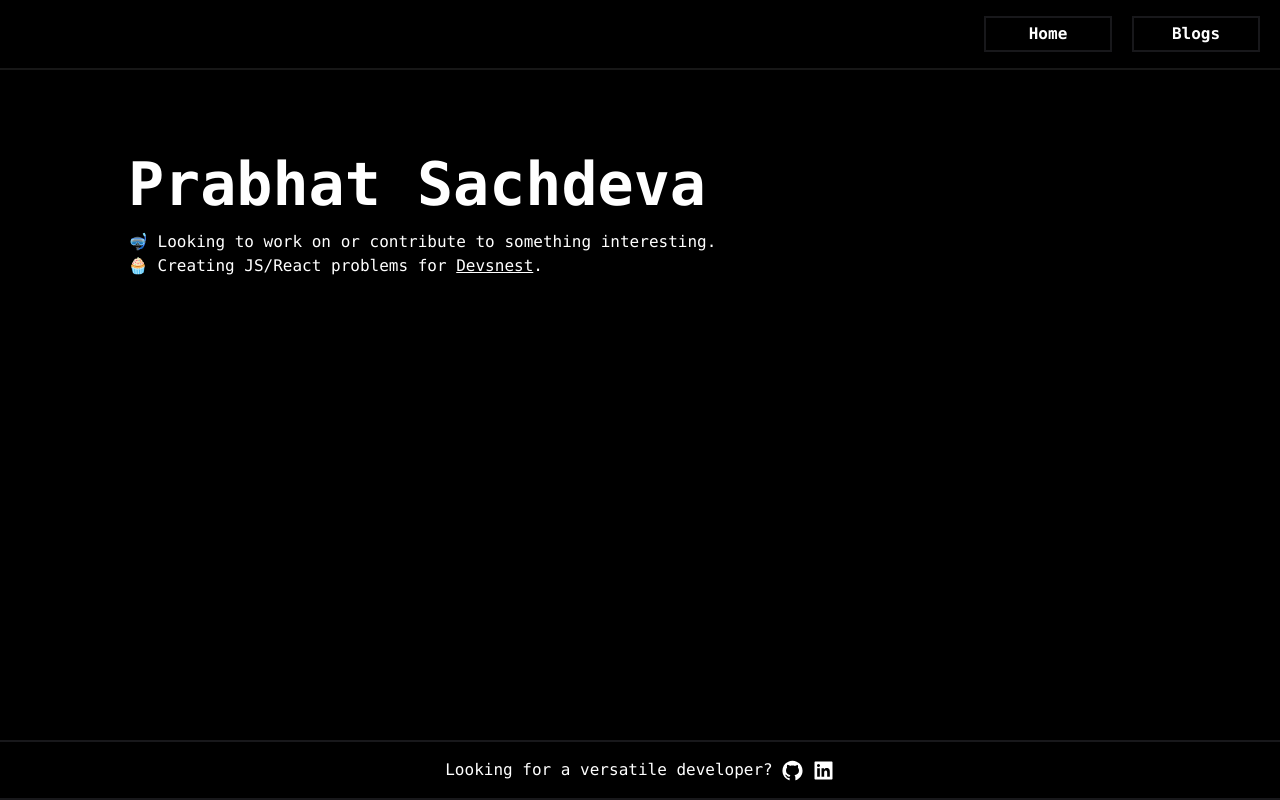
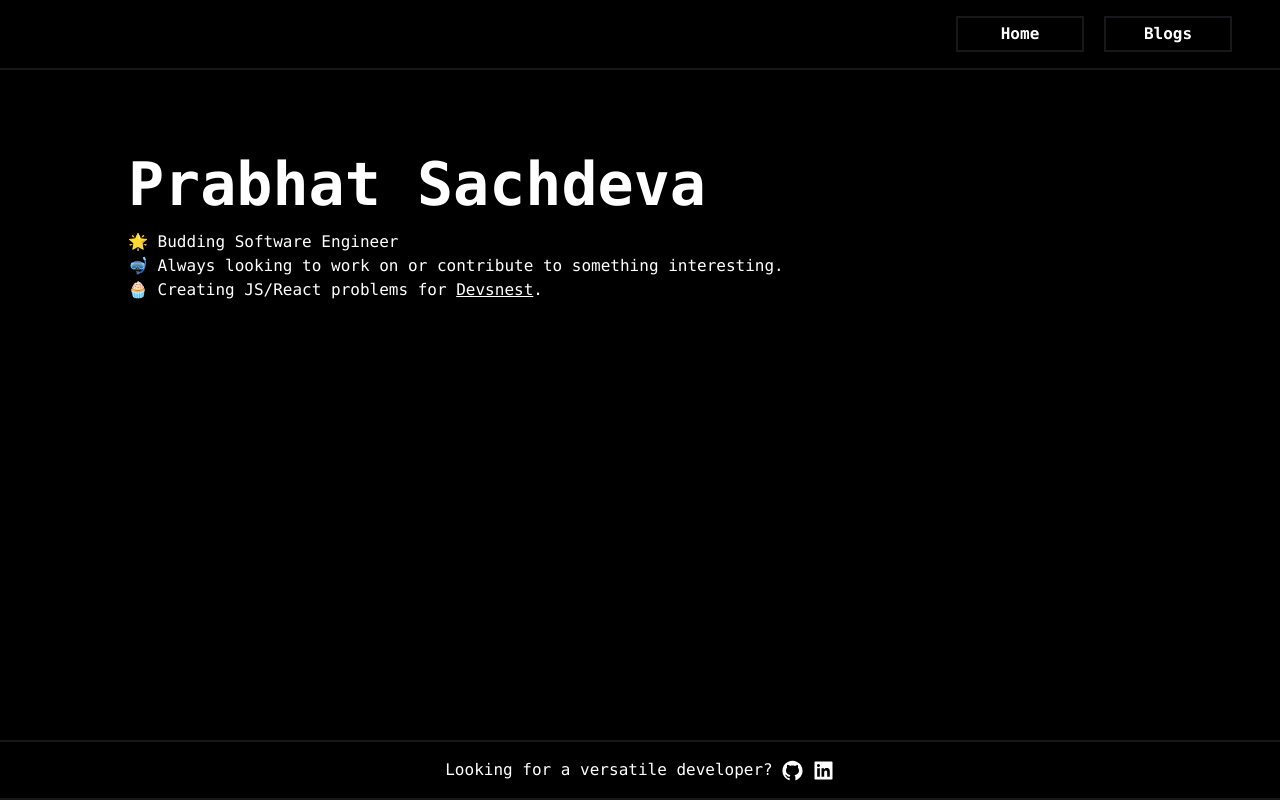
Before and after one commit to prabhatexit0/portexit0, a Next.js app: page /home in a window 1280 px wide. Built offline with nearby package versions, Linux system fonts and the light colour scheme.

Commit message:
added links, updated bio

```diff
--- a/components/Contact.jsx
+++ b/components/Contact.jsx
@@ -4,8 +4,12 @@ export default function Contact() {
 	return <div className="font-mono w-full border-zinc-900 border-y-2 p-4 absolute bottom-0 flex gap-2 justify-center">
 		<p>Looking for a versatile developer?</p>
 		<div className="flex gap-2 items-center">
-			<AiOutlineGithub size={23}/>
-			<AiFillLinkedin size={23}/>
+			<a target="_blank" href="https://www.linkedin.com/in/prabhatexit0/">
+				<AiOutlineGithub size={23}/>
+			</a>
+			<a target="_blank" href="https://github.com/prabhatexit0">
+				<AiFillLinkedin size={23}/>
+			</a>
 		</div>
 	</div>
 }
--- a/components/Navbar.jsx
+++ b/components/Navbar.jsx
@@ -1,13 +1,13 @@
 import { useRouter } from 'next/router'
-const linkButtonStyle = 'p-1 left-5 w-32 top-5 font-bold border-zinc-900 border-2 hover:border-white transition-all easi-in-out'
-const blogsButtonStyle = 'p-1 left-5 w-32 top-5 font-bold border-zinc-900 border-2 hover:border-red-500 transition-all easi-in-out'
+const linkButtonStyle = 'p-1 left-5 w-32 top-5 font-bold border-zinc-900 border-2 hover:bg-purple-700 transition-all easi-in-out'
+const blogsButtonStyle = 'p-1 left-5 w-32 top-5 font-bold border-zinc-900 border-2 cursor-not-allowed transition-all easi-in-out'
 
 export default function Navbar() {
   const router = useRouter()
   const handleRouteChange = (link) => {
     router.replace(link)
   }
-  return <div className='font-mono top-7 right-7 p-4 px-5 border-neutral-900 border-b-2'>
+  return <div className='font-mono top-7 right-7 p-4 px-12 border-neutral-900 border-b-2'>
     <div className='flex gap-5 justify-center laptop:justify-end'>
       <button onClick={() => handleRouteChange('/home')} className={linkButtonStyle}>Home</button>
       <button className={blogsButtonStyle}>Blogs</button>
--- a/pages/home.jsx
+++ b/pages/home.jsx
@@ -55,7 +55,8 @@ function About() {
   return (
     <div className="font-mono">
       <div className="mt-3"></div>
-        <p>🤿 Looking to work on or contribute to something interesting. </p>
+        <p>🌟 Budding Software Engineer</p>
+        <p>🤿 Always looking to work on or contribute to something interesting. </p>
         <p>🧁 Creating JS/React problems for {" "}
         <a className="text-decoration-line: underline" href="https://devsnest.in/">Devsnest</a>.</p>
     </div>
```
